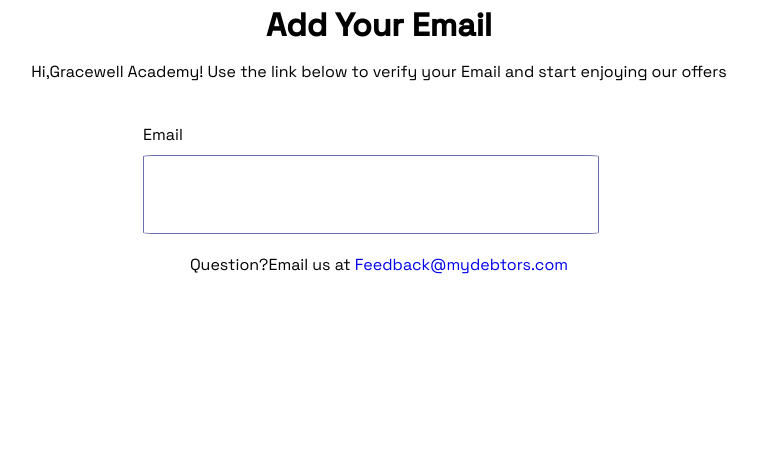
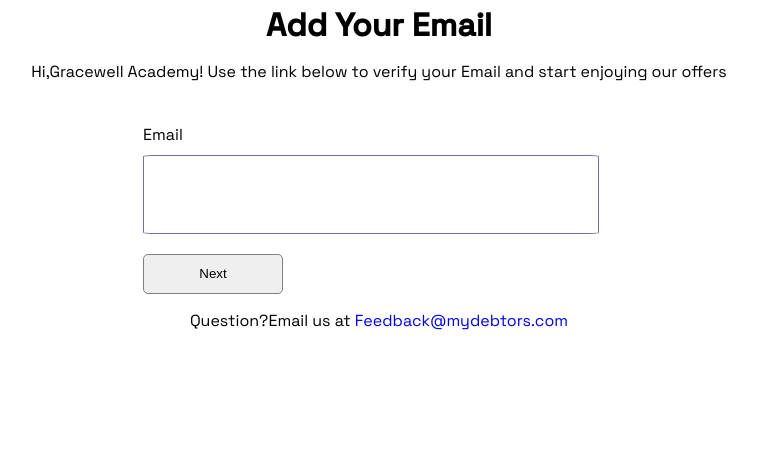
Before and after one commit to Kolusanya4/Zuri_Project_Group-63-My_debtors-, a Django app: template templates/verification copy.html in a window 1280 px wide. Shown: the part 405-862 px from the top of the page, without its empty margins (261-1018 px from the left). Before the commit the page ends 679 px from the top, so only its background shows below. Run offline with Django 4.2, Linux system fonts and the light colour scheme; the template is opened without the code that fills it, so the values that code supplies are empty.

Commit message:
add next button

```diff
--- a/static/css/verification.css
+++ b/static/css/verification.css
@@ -44,3 +44,14 @@ form{
 a{
     text-decoration: none;
 }
+button{
+    width:140px;
+    height: 40px;
+    border-radius: 5px;
+    border:1px solid grey;
+}
+button:hover{
+    background-color: rgba(27, 38, 79, 1);
+   color:white;
+
+}
--- a/templates/verification copy.html
+++ b/templates/verification copy.html
@@ -23,6 +23,7 @@
     <form action="/verification2/verification2.html">
         <fieldset>
             <label for="mail">Email <input type="email" name="email" id="mail"  required></label>
+            <button >Next</button>
             <p>Question?Email us at <a href="#">Feedback@mydebtors.com</a></p>
         </fieldset>
     </form>
```
